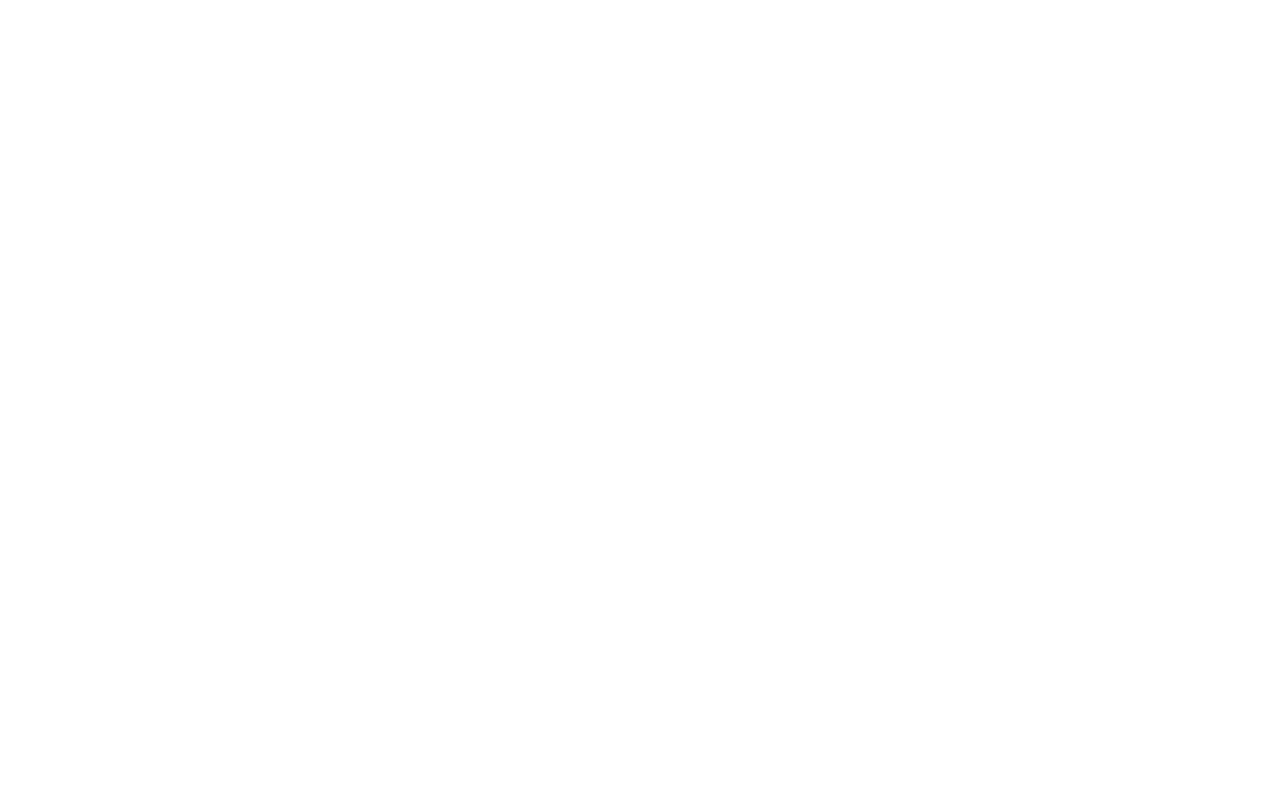
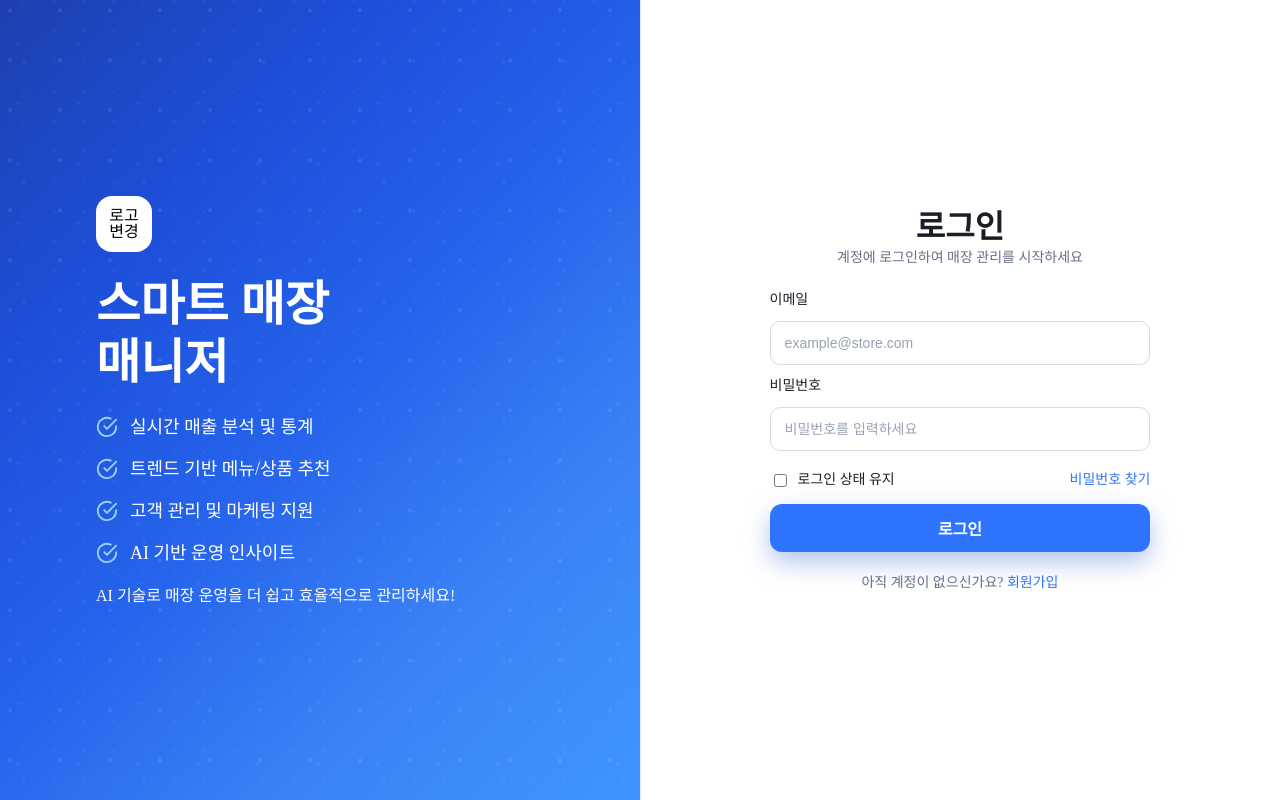
Before and after one commit to Likelion-13th-AIGoYa/Likelion-13th-AIGoYa-Frontend, a React (Create React App) app in the folder aigoya/: page /login in a window 1280 px wide. Before the commit this address had no page. Built offline with nearby package versions, Linux system fonts and the light colour scheme.

Commit message:
feat: 로그인 페이지 생성

```diff
--- a/aigoya/package.json
+++ b/aigoya/package.json
@@ -9,6 +9,7 @@
     "@testing-library/user-event": "^13.5.0",
     "react": "^19.1.1",
     "react-dom": "^19.1.1",
+    "react-hook-form": "^7.62.0",
     "react-icons": "^5.5.0",
     "react-router-dom": "^7.8.0",
     "react-scripts": "5.0.1",
--- a/aigoya/src/App.js
+++ b/aigoya/src/App.js
@@ -2,13 +2,15 @@
 import './App.css';
 import { BrowserRouter, Route, Routes } from "react-router-dom";
 import MainPage from './page/mainPage';
+import LoginPage from './page/loginPage'
 
 const App = () => {
   return (
     <div>
       <BrowserRouter>
         <Routes>
-          <Route path="/" element={<MainPage />} />
+          <Route path='/login' element={<LoginPage />} />
+          <Route path="/main" element={<MainPage />} />
 
         </Routes>
       </BrowserRouter>
--- /dev/null
+++ b/aigoya/src/css/loginPage.module.css
@@ -0,0 +1,254 @@
+.app {
+  position: relative;
+  display: grid;
+  grid-template-columns: 1fr 1fr;
+  background: #ffffff;
+  overflow: hidden;
+
+  /* 최소 크기 보장 */
+  min-width: 1280px;
+  min-height: 720px;
+
+  width: 100%;
+  height: 100vh;
+
+}
+
+/* 가운데 세로 구분선 */
+.app::before {
+  content: "";
+  position: absolute;
+  left: 50%;
+  top: 0;
+  bottom: 0;
+  width: 1px;
+  background: rgba(0, 0, 0, 0.2);
+  transform: translateX(-0.5px);
+  pointer-events: none;
+}
+
+/* 좌측 영역*/
+.left {
+    position: relative;
+    display: grid;
+    place-items: center;
+    background: linear-gradient(135deg, #1e40af 0%, #1d4ed8 25%, #2563eb 50%, #3b82f6 75%, #3f95ff 100%);
+    overflow: hidden;
+}
+
+/* 데이터 도트 패턴 */
+.left::before {
+    content: '';
+    position: absolute;
+    top: 0;
+    left: 0;
+    right: 0;
+    bottom: 0;
+    background:
+        radial-gradient(circle at 20% 30%, rgba(255,255,255,0.1) 2px, transparent 2px),
+        radial-gradient(circle at 80% 20%, rgba(255,255,255,0.08) 1px, transparent 1px),
+        radial-gradient(circle at 60% 70%, rgba(255,255,255,0.06) 1px, transparent 1px),
+        radial-gradient(circle at 30% 80%, rgba(255,255,255,0.05) 2px, transparent 2px);
+    background-size: 50px 50px, 30px 30px, 40px 40px, 60px 60px;
+    animation: dataFloat 20s ease-in-out infinite;
+}
+
+
+@keyframes dataFloat {
+    0%, 100% { transform: translateY(0px); }
+    50% { transform: translateY(-8px); }
+}
+
+
+.leftInner {
+  width: 70%;
+  max-width: 480px;
+  color: #ffffff;
+}
+
+/* 로고 (나중에 수정해주시면 됩니다!) */
+.logoWrap {
+  margin-bottom: 24px;
+}
+.logo {
+  width: 56px;
+  height: 56px;
+  border-radius: 16px;
+
+  display: flex;
+  background: white;
+  color: black;
+  justify-content: center;
+  align-items: center;
+
+}
+
+/* 타이틀 */
+.title {
+  margin: 0 0 24px;
+  font-size: 48px;
+  line-height: 1.2;
+  font-weight: 800;
+}
+
+/* 리스트 */
+.list {
+  list-style: none;
+  margin: 0 0 18px;
+  padding: 0;
+  display: grid;
+  gap: 14px;
+}
+
+.listItem {
+  display: flex;
+  align-items: center;
+  gap: 12px;
+  font-size: 18px;
+  margin-bottom: 6px;
+
+  /* 페이드업 등장 */
+  opacity: 0;
+  transform: translateY(10px);
+  animation: fadeUp 0.6s ease forwards;
+}
+.listItem:nth-child(1) { animation-delay: 0.2s; }
+.listItem:nth-child(2) { animation-delay: 0.4s; }
+.listItem:nth-child(3) { animation-delay: 0.6s; }
+.listItem:nth-child(4) { animation-delay: 0.8s; }
+
+@keyframes fadeUp {
+  to { opacity: 1; transform: translateY(0); }
+}
+
+.checkIcon {
+  color: #9ed0ff;
+  font-size: 22px;
+}
+
+/* 서브 카피도 나중에 등장 */
+.sub {
+  margin: 12px 0 0;
+  font-size: 16px;
+
+  opacity: 0;
+  transform: translateY(10px);
+  animation: fadeUp 0.6s ease forwards;
+  animation-delay: 1s;
+}
+
+/* 우측 영역*/
+.right {
+  display: grid;
+  place-items: center;
+  background: #ffffff;
+  padding: 40px;
+}
+
+.formWrap {
+  width: 68%;
+  max-width: 460px;
+}
+
+.formTitle {
+  margin: 0 0 8px;
+  font-size: 32px;
+  font-weight: 800;
+  color: #1b1e28;
+  text-align: center;
+}
+
+.formDesc {
+  margin: 0 0 28px;
+  font-size: 14px;
+  color: #667085;
+  text-align: center;
+}
+
+.form {
+  display: grid;
+  gap: 14px;
+}
+
+.label {
+  font-size: 14px;
+  color: #1b1e28;
+}
+
+.input {
+  width: 100%;
+  height: 44px;
+  padding: 0 14px;
+  font-size: 14px;
+  border: 1px solid #d6dbe6;
+  border-radius: 10px;
+  background: #ffffff;
+  color: #1b1e28;
+  outline: none;
+  transition: border-color 0.2s, box-shadow 0.2s;
+}
+.input::placeholder { color: #98a2b3; }
+.input:focus {
+  border-color: #2f74ff;
+  box-shadow: 0 0 0 4px rgba(47,116,255,0.12);
+}
+
+.row {
+  display: flex;
+  align-items: center;
+  justify-content: space-between;
+  margin-top: 6px;
+}
+
+.checkbox {
+  display: inline-flex;
+  align-items: center;
+  gap: 8px;
+  font-size: 14px;
+  color: #1b1e28;
+  cursor: pointer;
+}
+
+.link {
+  color: #2f74ff;
+  text-decoration: none;
+  font-size: 14px;
+}
+.link:hover { text-decoration: underline; }
+
+.button {
+  height: 48px;
+  border: none;
+  border-radius: 12px;
+  font-size: 16px;
+  font-weight: 700;
+  color: #ffffff;
+  cursor: pointer;
+  background-color: #2f74ff;
+  box-shadow: 0 10px 24px rgba(35,85,210,0.35);
+  transition: transform 0.06s ease, box-shadow 0.12s ease, filter 0.12s ease;
+}
+.button:hover {
+  transform: translateY(-1px);
+  box-shadow: 0 14px 28px rgba(35,85,210,0.4);
+  filter: brightness(1.02);
+}
+
+.helper {
+  margin: 10px 0 0;
+  font-size: 14px;
+  color: #667085;
+  text-align: center;
+}
+
+/* 에러 텍스트 스타일 */
+.errorText {
+  display: block;
+  margin-top: 6px;
+  font-size: 13px;
+  color: #d92d20;
+}
+.input[aria-invalid="true"] {
+  border-color: #d92d20;
+  box-shadow: 0 0 0 4px rgba(217,45,32,0.12);
+}
--- /dev/null
+++ b/aigoya/src/page/loginPage.jsx
@@ -0,0 +1,127 @@
+import React from "react";
+import { FiCheckCircle } from "react-icons/fi";
+import { useForm } from "react-hook-form";
+import styles from "../css/loginPage.module.css";
+
+const dummyUser = {
+  email: "test@store.com",
+  password: "1234",
+};
+
+export default function Landing() {
+  const {
+    register,
+    handleSubmit,
+    formState: { errors },
+    setError,
+  } = useForm();
+
+  const onSubmit = (data) => {
+    if (data.email !== dummyUser.email) {
+      setError("email", { type: "manual", message: "이메일이 존재하지 않습니다." });
+    } else if (data.password !== dummyUser.password) {
+      setError("password", { type: "manual", message: "비밀번호가 틀렸습니다." });
+    } else {
+      alert("로그인 성공!");
+    }
+  };
+
+  return (
+    <main className={styles.app}>
+      {/* 좌측 소개 */}
+      <section className={styles.left}>
+        <div className={styles.leftInner}>
+          <div className={styles.logoWrap}>
+            <div className={styles.logo}>로고<br />변경</div>
+          </div>
+
+          <h1 className={styles.title}>
+            스마트 매장 <br /> 매니저
+          </h1>
+
+          <ul className={styles.list}>
+            <li className={styles.listItem}>
+              <FiCheckCircle className={styles.checkIcon} />
+              <span>실시간 매출 분석 및 통계</span>
+            </li>
+            <li className={styles.listItem}>
+              <FiCheckCircle className={styles.checkIcon} />
+              <span>트렌드 기반 메뉴/상품 추천</span>
+            </li>
+            <li className={styles.listItem}>
+              <FiCheckCircle className={styles.checkIcon} />
+              <span>고객 관리 및 마케팅 지원</span>
+            </li>
+            <li className={styles.listItem}>
+              <FiCheckCircle className={styles.checkIcon} />
+              <span>AI 기반 운영 인사이트</span>
+            </li>
+          </ul>
+
+          <p className={styles.sub}>AI 기술로 매장 운영을 더 쉽고 효율적으로 관리하세요!</p>
+        </div>
+      </section>
+
+      {/* 우측 로그인 */}
+      <section className={styles.right}>
+        <div className={styles.formWrap}>
+          <h2 className={styles.formTitle}>로그인</h2>
+          <p className={styles.formDesc}>계정에 로그인하여 매장 관리를 시작하세요</p>
+
+          <form className={styles.form} onSubmit={handleSubmit(onSubmit)}>
+            {/* 이메일 */}
+            <label className={styles.label} htmlFor="email">
+              이메일
+            </label>
+            <input
+              id="email"
+              type="email"
+              placeholder="example@store.com"
+              className={styles.input}
+              {...register("email", { required: "이메일을 입력하세요." })}
+            />
+            {errors.email && (
+              <span className={styles.errorText}>{errors.email.message}</span>
+            )}
+
+            {/* 비밀번호 */}
+            <label className={styles.label} htmlFor="password">
+              비밀번호
+            </label>
+            <input
+              id="password"
+              type="password"
+              placeholder="비밀번호를 입력하세요"
+              className={styles.input}
+              {...register("password", { required: "비밀번호를 입력하세요." })}
+            />
+            {errors.password && (
+              <span className={styles.errorText}>{errors.password.message}</span>
+            )}
+
+            <div className={styles.row}>
+              <label className={styles.checkbox}>
+                <input type="checkbox" />
+                <span>로그인 상태 유지</span>
+              </label>
+              <a className={styles.link} href="#">
+                비밀번호 찾기
+              </a>
+            </div>
+
+            <button className={styles.button} type="submit">
+              로그인
+            </button>
+
+            <p className={styles.helper}>
+              아직 계정이 없으신가요?{" "}
+              <a className={styles.link} href="#">
+                회원가입
+              </a>
+            </p>
+          </form>
+        </div>
+      </section>
+    </main>
+  );
+}
```
Also changed, not shown: 1 other file (tests, documents, lock files or other folders).
